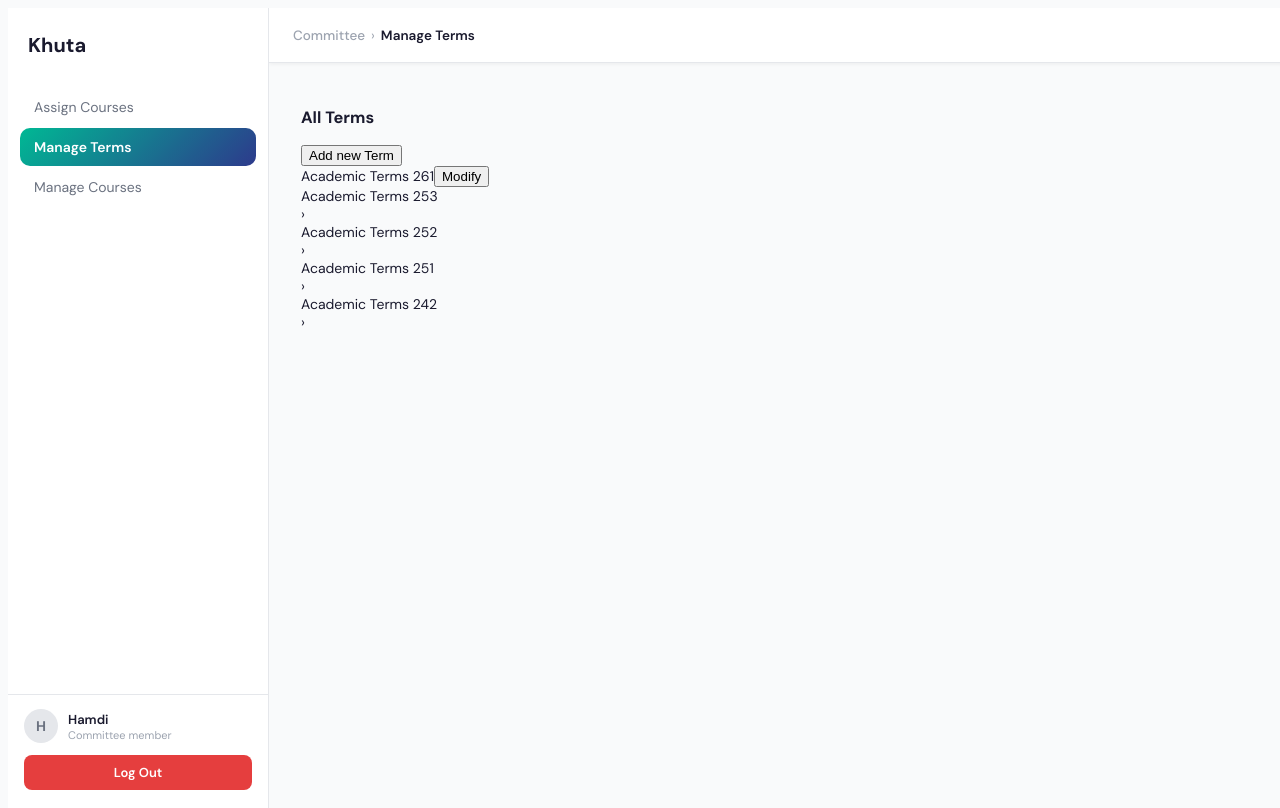
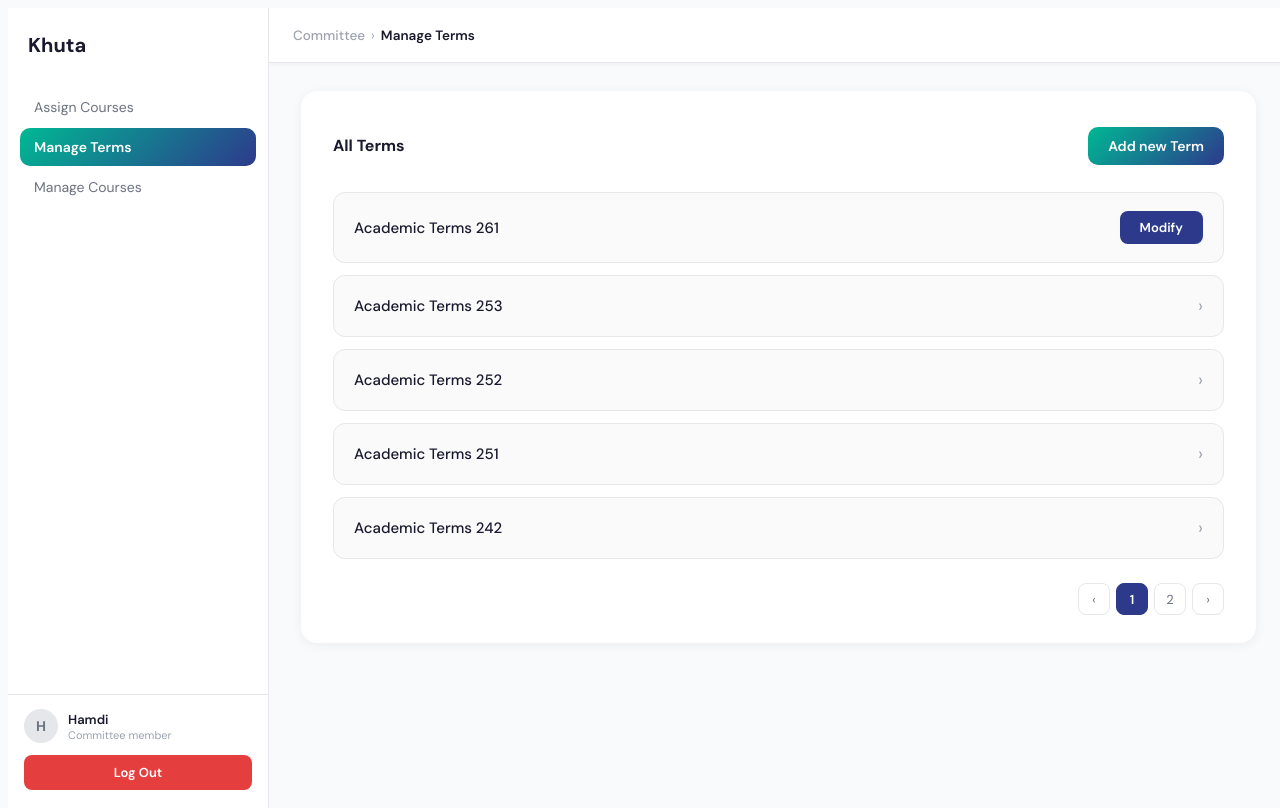
Before and after one commit to KawtharAlomran/SWE363ProjectGroup12, a React (Vite) app in the folder my-react-app/: page /committee/manage-terms in a window 1280 px wide. Built offline with nearby package versions, Linux system fonts and the light colour scheme.

Commit message:
manage term CSS

```diff
--- /dev/null
+++ b/my-react-app/src/Committee/Pages/AddNewTerm.jsx
@@ -0,0 +1,3 @@
+export default function AddNewTerm({ onBack }) {
+  return <div>Add New Term</div>;
+}
--- a/my-react-app/src/Committee/Pages/ManageTerms.jsx
+++ b/my-react-app/src/Committee/Pages/ManageTerms.jsx
@@ -7,6 +7,10 @@ const TERMS = [
   { id: 3, name: 'Academic Terms 252', year: 2024 },
   { id: 4, name: 'Academic Terms 251', year: 2023 },
   { id: 5, name: 'Academic Terms 242', year: 2022 },
+    { id: 6, name: 'Academic Terms 242', year: 2022 },
+      { id: 7, name: 'Academic Terms 242', year: 2022 },
+
+
 ];
 
 export default function ManageTerms() {
@@ -16,10 +20,10 @@ export default function ManageTerms() {
   const [currentPage, setCurrentPage] = useState(1);
   const [selectedTerm, setSelectedTerm] = useState(null);
   const currentYear = new Date().getFullYear();
-
+const start = (currentPage - 1) * TERMS_PER_PAGE;
+const visibleTerms = TERMS.slice(start, start + TERMS_PER_PAGE);
   if (showAddNew) {
-    return <div>Add New Term - coming soon</div>;
-  }
+    return <AddNewTerm onBack={() => setShowAddNew(false)} />;  }
 
   if (selectedTerm) {
     return <div>Term Details - {selectedTerm.name}</div>;
@@ -27,28 +31,71 @@ export default function ManageTerms() {
 
   return (
     <>
-      <h3>All Terms</h3>
-      <button onClick={() => setShowAddNew(true)}>Add new Term</button>
+      <div className="mt-card">
 
-      {TERMS.map((term) => (
-        <div key={term.id}>
-          <span>{term.name}</span>
+        <div className="mt-header">
+          <h3 className="mt-title">All Terms</h3>
+          <button
+            className="mt-btn-add"
+            onClick={() => setShowAddNew(true)}
+          >
+            Add new Term
+          </button>
+        </div>
+
+        <div className="mt-list">
+          {visibleTerms.map((term) => (
+            <div
+              key={term.id}
+              className="mt-row"
+              onClick={() => setSelectedTerm(term)}
+            >
+              <span className="mt-name">{term.name}</span>
               {currentYear === term.year
-            ? <button onClick={() => setSelectedTerm(term)}>Modify</button>
-            : <div onClick={() => setSelectedTerm(term)}>›</div>
+                ? (
+                  <button
+                    className="mt-modify"
+                    onClick={e => {
+                      e.stopPropagation();
+                      setSelectedTerm(term);
+                    }}
+                  >
+                    Modify
+                  </button>
+                )
+                : <span className="mt-arrow">›</span>
               }
             </div>
           ))}
+        </div>
 
         {totalPages > 1 && (
-        <div>
-          <button onClick={() => setCurrentPage(p => Math.max(1, p - 1))}>‹</button>
+          <div className="mt-pagination">
+            <button
+              className="mt-page"
+              onClick={() => setCurrentPage(p => Math.max(1, p - 1))}
+            >
+              ‹
+            </button>
+
             {Array.from({ length: totalPages }, (_, i) => i + 1).map(n => (
-            <button key={n} onClick={() => setCurrentPage(n)}>{n}</button>
+              <button
+                key={n}
+                className={`mt-page${currentPage === n ? ' mt-page-active' : ''}`}
+                onClick={() => setCurrentPage(n)}
+              >
+                {n}
+              </button>
             ))}
-          <button onClick={() => setCurrentPage(p => Math.min(totalPages, p + 1))}>›</button>
+
+            <button
+              className="mt-page"
+              onClick={() => setCurrentPage(p => Math.min(totalPages, p + 1))}
+            > ›</button>
           </div>
         )}
+
+      </div>
     </>
   );
 }
--- a/my-react-app/src/styles/ManageTerms.css
+++ b/my-react-app/src/styles/ManageTerms.css
@@ -0,0 +1,126 @@
+/*
+   MANAGE TERMS PAGE
+ */
+
+.mt-card {
+  background: var(--white);
+  border-radius: 16px;
+  padding: 28px 32px;
+  box-shadow: 0 2px 12px rgba(0, 0, 0, 0.06);
+}
+
+.mt-header {
+  display: flex;
+  align-items: center;
+  justify-content: space-between;
+  margin-bottom: 20px;
+}
+
+.mt-title {
+  font-size: 16px;
+  font-weight: 700;
+  color: var(--text);
+}
+
+.mt-btn-add {
+  padding: 10px 20px;
+  background: linear-gradient(135deg, #00b894, #2d3a8c);
+  color: var(--white);
+  border: none;
+  border-radius: 10px;
+  font-family: inherit;
+  font-weight: 600;
+  font-size: 14px;
+  cursor: pointer;
+  transition: opacity 0.2s;
+}
+
+.mt-btn-add:hover {
+  opacity: 0.9;
+}
+
+.mt-list {
+  display: flex;
+  flex-direction: column;
+  gap: 12px;
+}
+
+.mt-row {
+  display: flex;
+  align-items: center;
+  justify-content: space-between;
+  padding: 18px 20px;
+  border: 1px solid var(--border);
+  border-radius: 12px;
+  background: #fafafa;
+  cursor: pointer;
+  transition: box-shadow 0.2s;
+}
+
+.mt-row:hover {
+  box-shadow: 0 2px 8px rgba(0, 0, 0, 0.08);
+}
+
+.mt-name {
+  font-size: 15px;
+  font-weight: 500;
+  color: var(--text);
+}
+
+.mt-modify {
+  padding: 8px 20px;
+  background: var(--primary);
+  color: var(--white);
+  border: none;
+  border-radius: 8px;
+  font-family: inherit;
+  font-weight: 600;
+  font-size: 13px;
+  cursor: pointer;
+  transition: background 0.2s;
+}
+
+.mt-modify:hover {
+  background: var(--primary-hover);
+}
+
+.mt-arrow {
+  color: var(--text-light);
+  font-size: 18px;
+}
+
+.mt-pagination {
+  display: flex;
+  align-items: center;
+  justify-content: flex-end;
+  gap: 6px;
+  margin-top: 24px;
+}
+
+.mt-page {
+  width: 32px;
+  height: 32px;
+  display: flex;
+  align-items: center;
+  justify-content: center;
+  border: 1px solid var(--border);
+  border-radius: 8px;
+  background: var(--white);
+  color: var(--text-muted);
+  font-family: inherit;
+  font-size: 13px;
+  cursor: pointer;
+  transition: all 0.15s;
+}
+
+.mt-page:hover {
+  border-color: var(--primary);
+  color: var(--primary);
+}
+
+.mt-page-active {
+  background: var(--primary);
+  color: var(--white);
+  border-color: var(--primary);
+  font-weight: 600;
+}
```
Lines whose indentation alone changed are shown as unchanged.
